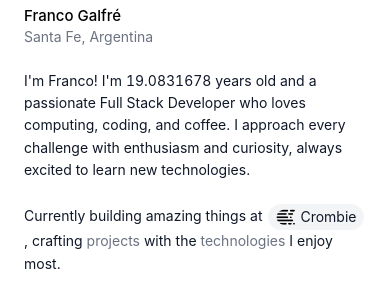
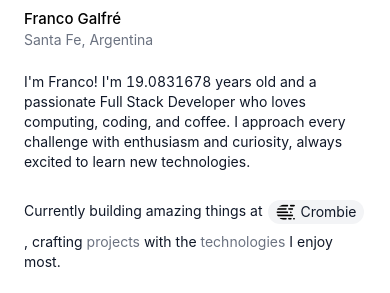
Before and after one commit to francogalfre/portfolio, an Astro site: page / in a window 390 px wide. Shown: the part 289-582 px from the top of the page. Built offline with nearby package versions, Linux system fonts and the light colour scheme; Astro itself is replaced by a stand-in of ours; no server answers.

Commit message:
fix(responsive): :iphone: add viewport meta tag for responsive design issue

```diff
--- a/src/components/sections/about.astro
+++ b/src/components/sections/about.astro
@@ -21,7 +21,7 @@ const { years } = getAgeData();
       <p class="text-sm sm:text-[15px] text-secondary mt-0.5 leading-[120%]">Santa Fe, Argentina</p>
     </div>
 
-    <p class="text-sm sm:text-[15px] font-normal text-gray-900 leading-[160%] animate-fade-in">
+    <p class="text-sm sm:text-[15px] font-normal text-gray-900 sm:leading-[160%] animate-fade-in">
       I'm Franco! I'm <span id="age-counter" style="font-variant-numeric: tabular-nums;">{years}</span> years old and a passionate Full Stack Developer who loves computing, coding, and coffee. I approach every challenge with enthusiasm and curiosity, always excited to learn new technologies.
       <br /><br />
       Currently building amazing things at <CompanyBadge />, crafting <a href="/projects" class="text-secondary hover:text-primary transition-colors">projects</a> with the <a href="/stack" class="text-secondary hover:text-primary transition-colors">technologies</a> I enjoy most.
--- a/src/components/seo/seo.astro
+++ b/src/components/seo/seo.astro
@@ -10,6 +10,7 @@ const canonicalURL = new URL(Astro.url.pathname, SITE_URL);
 ---
 
 <title>Franco Galfré</title>
+<meta name="viewport" content="width=device-width, initial-scale=1" />
 <meta name="title" content={page.title} />
 <meta name="description" content={page.description} />
 <link rel="canonical" href={canonicalURL} />
--- a/src/components/ui/company-badge.astro
+++ b/src/components/ui/company-badge.astro
@@ -2,7 +2,7 @@
 import CompanyLogo from "@/assets/logo-crombie.png";
 ---
 
-<a href="/experience" class="inline-flex items-center gap-1 bg-gray-100 px-2 py-0.5 rounded-full align-middle ml-0.5 hover:scale-[105px] transition-transform duration-500">
+<a href="/experience" class="inline-flex items-center gap-1 bg-gray-100 my-2 sm:my-0 px-2 py-0.5 rounded-full align-middle ml-0.5 hover:scale-[105px] transition-transform duration-500">
     <img src={CompanyLogo.src} alt="Crombie Logo" class="w-5 brightness-0">
     Crombie
 </a>
--- a/src/layouts/base.astro
+++ b/src/layouts/base.astro
@@ -21,7 +21,7 @@ const { seo } = Astro.props;
   </head>
   <body>
     <Cursor />
-    <main class="max-w-xl w-full px-6 pt-[16vh] pb-12 min-h-screen flex flex-col gap-6 mx-auto">
+    <main class="w-full max-w-2xl px-6 md:px-12 pt-[16vh] pb-12 min-h-screen flex flex-col gap-6 mx-auto">
       <slot />
     </main>
 
--- a/src/layouts/centered.astro
+++ b/src/layouts/centered.astro
@@ -22,7 +22,7 @@ const { seo } = Astro.props;
   </head>
   <body class="relative">
     <Cursor />
-    <main class="max-w-xl w-full px-6 h-screen flex flex-col gap-6 mx-auto items-center justify-center">
+    <main class="w-full max-w-2xl px-6 md:px-12 min-h-screen flex flex-col gap-6 mx-auto items-center justify-center">
       <slot />
     </main>
 
@@ -35,7 +35,6 @@ const { seo } = Astro.props;
       const isMobile = () => window.innerWidth < 768;
 
       function initDock() {
-        // Mobile: always visible
         if (isMobile()) {
           if (dock) {
             dock.style.opacity = "1";
@@ -44,7 +43,6 @@ const { seo } = Astro.props;
           return;
         }
 
-        // Desktop: starts HIDDEN
         if (dock) {
           dock.style.opacity = "0";
           dock.style.transform = "translateY(100%)";
@@ -72,7 +70,6 @@ const { seo } = Astro.props;
           }
         }
 
-        // Mouse hover detection (bottom area)
         document.addEventListener("mousemove", (e) => {
           const isInBottomZone = e.clientY > window.innerHeight - 100;
 
@@ -81,7 +78,6 @@ const { seo } = Astro.props;
           }
         });
 
-        // Scroll detection
         window.addEventListener("wheel", (e) => {
           if (e.deltaY > 0) {
             showDock();
```
Also changed, not shown: src/components/ui/socials-dock.astro (indentation only).
